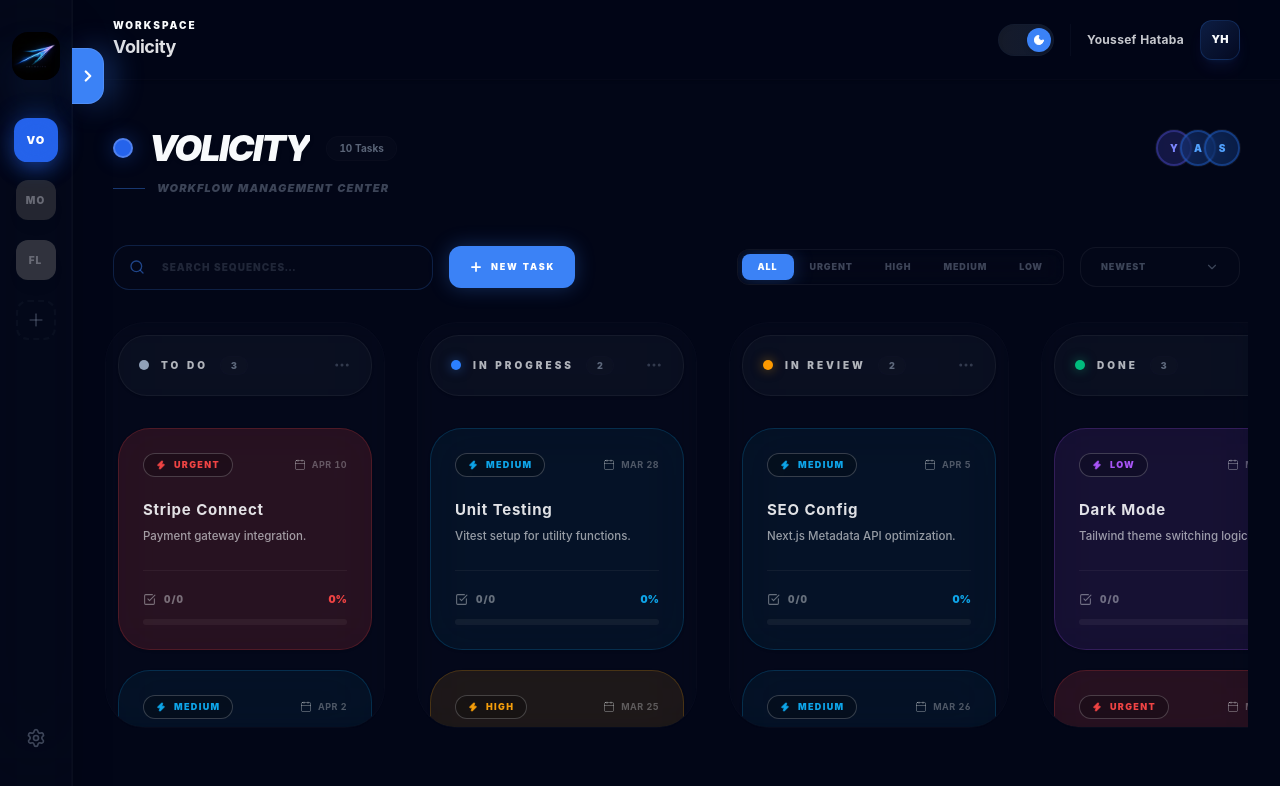
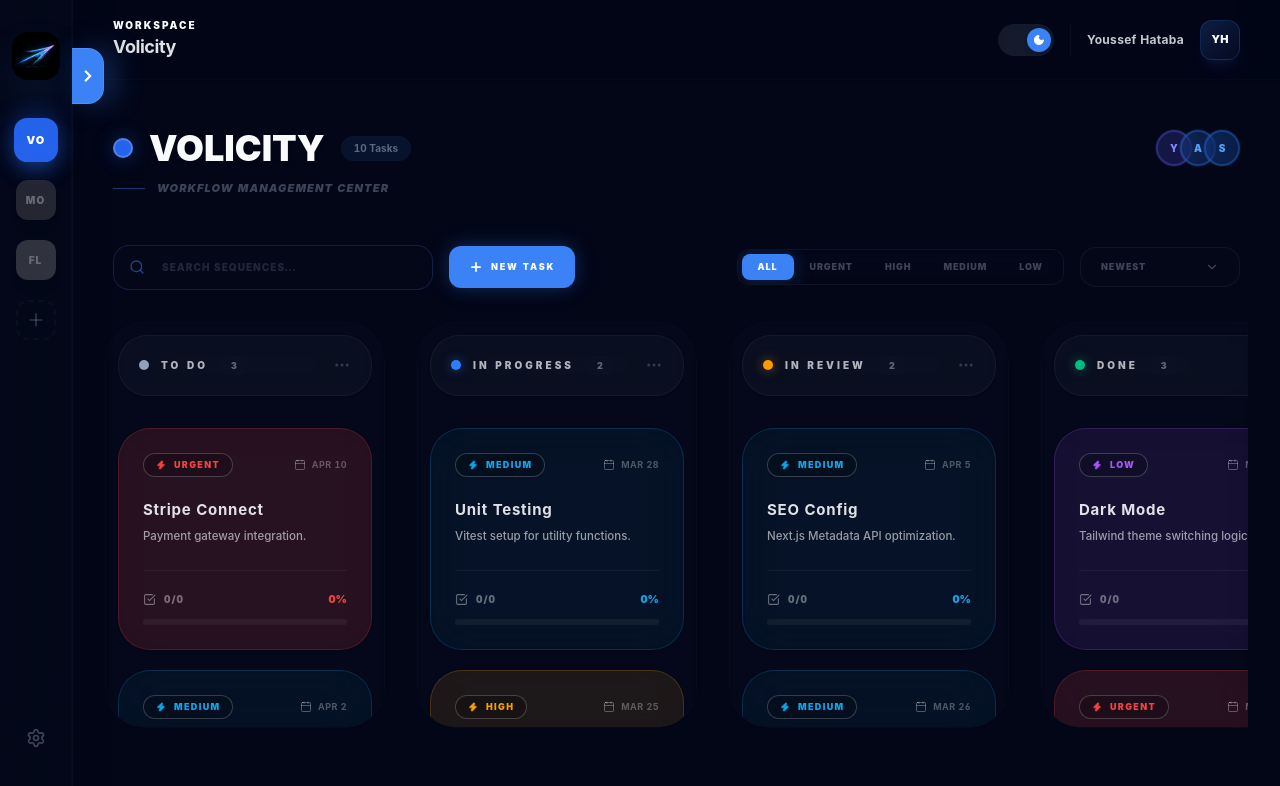
Before and after one commit to youssef-hataba/velocity, a React (Vite) app: page / in a window 1280 px wide. Shown: the top 786 px of the page. Built offline with nearby package versions, Linux system fonts and the light colour scheme.

Commit message:
edit title in board header

```diff
--- a/src/components/tabs/board/BoardHeader.tsx
+++ b/src/components/tabs/board/BoardHeader.tsx
@@ -41,10 +41,10 @@ export const BoardHeader = ({ project, tasksCount }: Props) => {
               boxShadow: `0 0 20px ${shadowColor}`
             }}
           />
-          <h2 className="text-2xl md:text-4xl font-black tracking-tighter text-foreground drop-shadow-sm italic uppercase truncate">
+          <h2 className="text-2xl md:text-4xl font-black text-foreground drop-shadow-sm uppercase truncate">
             {project.name}
           </h2>
-          <span className="shrink-0 px-2 md:px-3 py-1 rounded-full bg-steel/10 text-muted/60 text-[9px] md:text-[10px] font-bold border border-steel/10">
+          <span className="shrink-0 px-2 md:px-3 py-1 rounded-full bg-primary/10 text-muted/60 text-[9px] md:text-[10px] font-bold border border-steel/10">
             {tasksCount} Tasks
           </span>
         </div>
```
